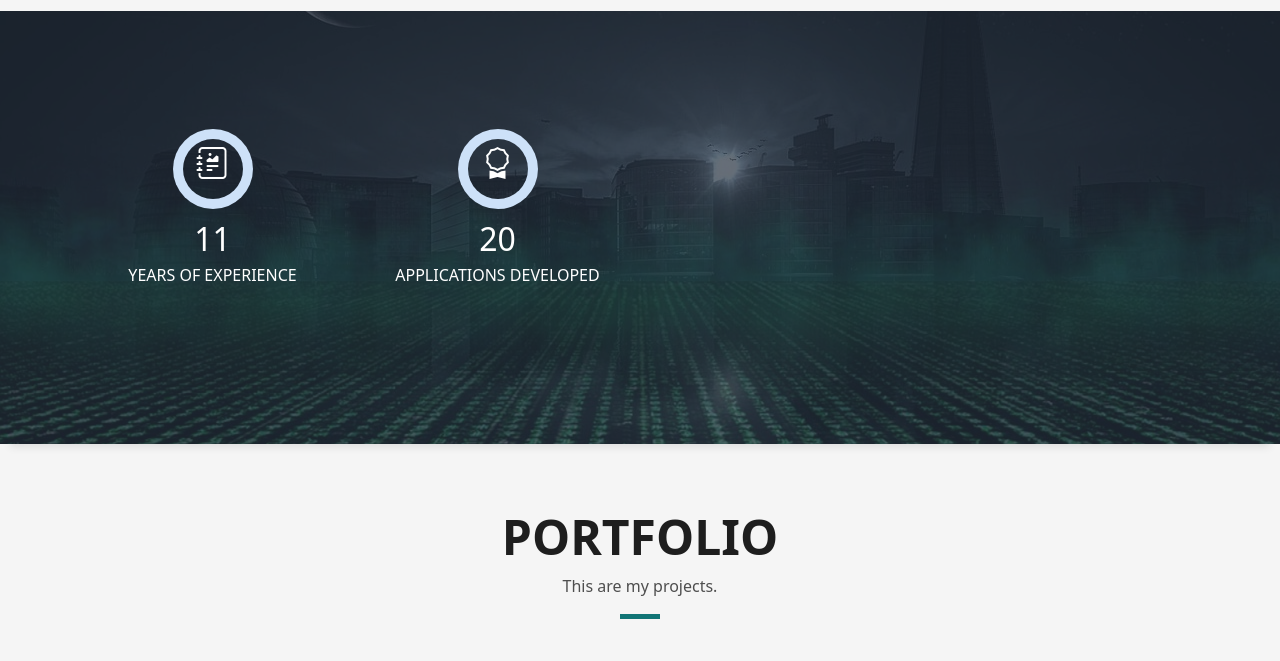
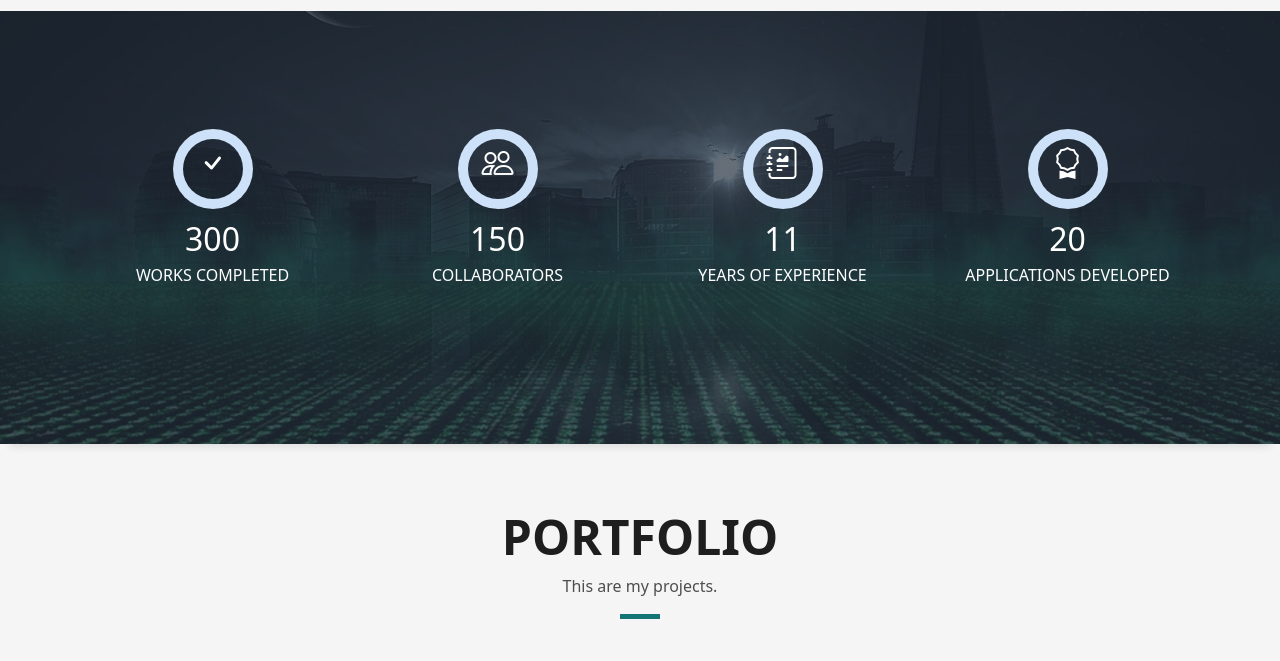
Before and after one commit to ElvisFern/MyPortfolio, a plain HTML site: page index.html in a window 1280 px wide. Shown: the part 3020-3681 px from the top of the page. Drawn offline with Linux system fonts and the light colour scheme.

Commit message:
reverting back

```diff
--- a/index.html
+++ b/index.html
@@ -310,10 +310,39 @@
 
       <!-- ======= Counter Section ======= -->
 
+
       <div class="section-counter paralax-mf bg-image" style="background-image: url(Website/assets/img/datasilohoute.jpg)">
         <div class="overlay-mf"></div>
         <div class="container position-relative">
           <div class="row">
+
+
+            <div class="col-sm-3 col-lg-3 long gone">
+              <div class="counter-box counter-box pt-4 pt-md-0">
+                <div class="counter-ico">
+                  <span class="ico-circle"><i class="bi bi-check"></i></span>
+                </div>
+                <div class="counter-num">
+                  <p data-purecounter-start="0" data-purecounter-end="300" data-purecounter-duration="1"
+                    class="counter purecounter"></p>
+                  <span class="counter-text">WORKS COMPLETED</span>
+                </div>
+              </div>
+            </div>
+
+              <div class="col-sm-3 col-lg-3 long gone">
+              <!--? Clients -->
+              <div class="counter-box pt-4 pt-md-0">
+                <div class="counter-ico">
+                  <span class="ico-circle"><i class="bi bi-people"></i></span>
+                </div>
+                <div class="counter-num">
+                  <p data-purecounter-start="0" data-purecounter-end="150" data-purecounter-duration="1"
+                    class="counter purecounter"></p>
+                  <span class="counter-text">COLLABORATORS</span>
+                </div>
+              </div>
+            </div>
 
             <div class="col-sm-3 col-lg-3 long gone">
               <div class="counter-box pt-4 pt-md-0">
@@ -327,6 +356,7 @@
                 </div>
               </div>
             </div>
+
             <div class="col-sm-3 col-lg-3 long gone">
               <!--? Awards won -->
               <div class="counter-box pt-4 pt-md-0">
```
